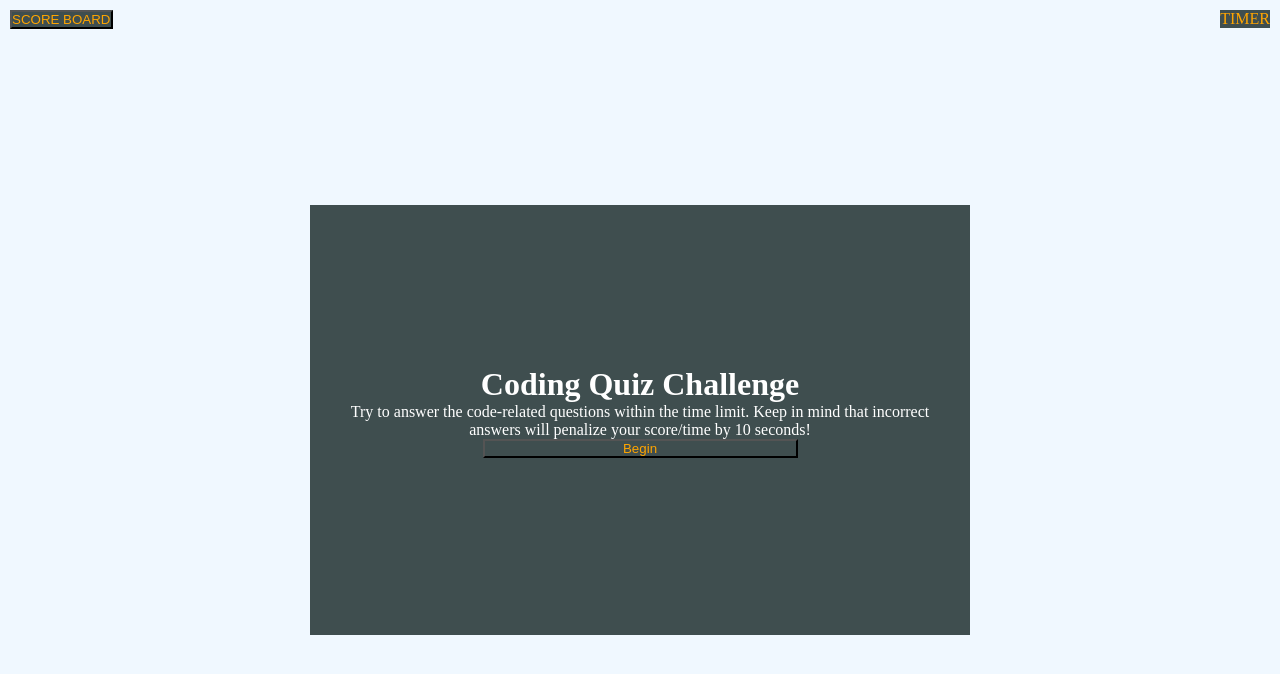
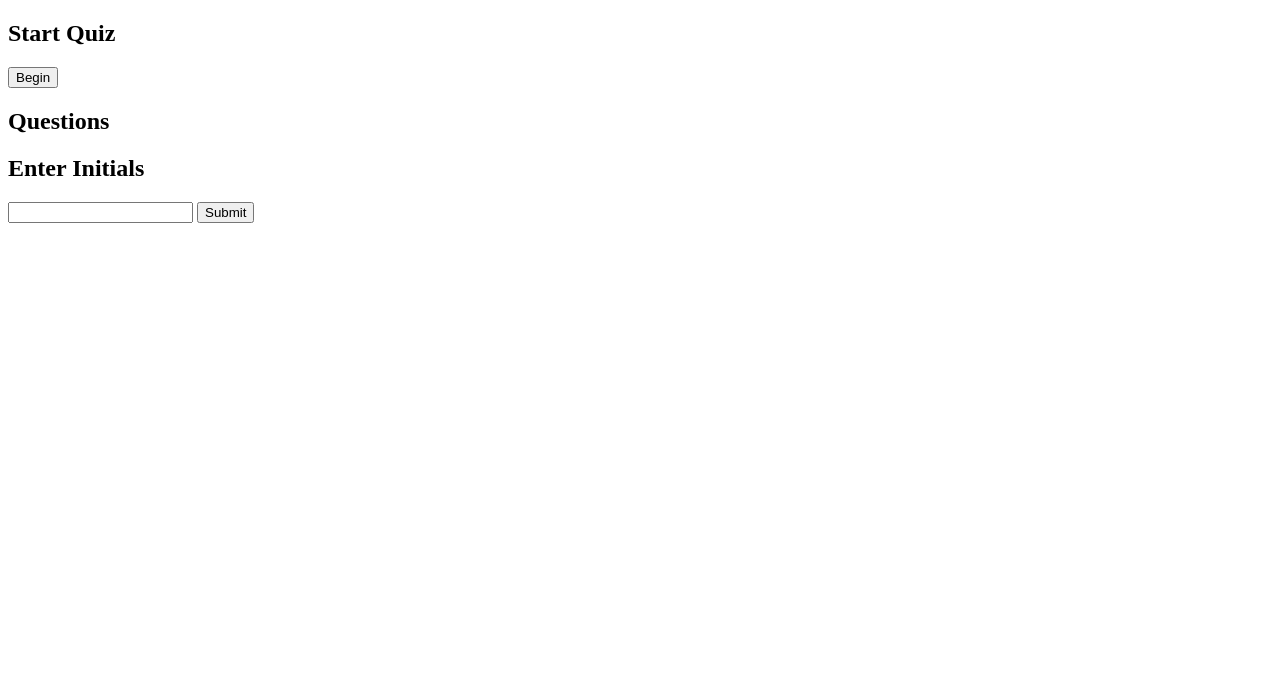
Before and after one commit to BrandyM98/code-quiz-project, a plain HTML site: page index.html in a window 1280 px wide. Drawn offline with Linux system fonts and the light colour scheme.

Commit message:
trying to clean up html and script. Started over.

```diff
--- a/assets/script.js
+++ b/assets/script.js
@@ -1,14 +1,89 @@
-var button = document.querySelector('.btn');
-var start = document.querySelector('#intro');
-var quiz = document.querySelector('#quiz');
-//var end = document.querySelector('#end');
-//var submit = document.querySelector('#submit);
+var state ='start'
 
-//var questions = ["First", "Second", "Third", "Fourth", "Fifth"];
+var startEl = document.querySelector('#start');//line 15 in html
+var quizEl = document.querySelector('#quiz');//line 19 in html
+var endEl = document.querySelector('#end');//line 25 in html
+var startButton = document.querySelector('#start button');//line 17 in html
+var submitScore = document.querySelector('#end button');//line 25 in html
+var titleEl = document.querySelector("#quiz #title");//line 20 in html
+var questionsEl = document.querySelector('#questions')//line 21 in html
 
-const begin = function (){
-    start.style.display= "none";
-    quiz.style.display= "block";
-    //questions.style.display="block";
+var questions = ["First", "Second", "Third", "Fourth", "Fifth"];
+var cursor = 0;
+
+function displayState() {
+    if (state === 'start') {
+        startEl.style.display = 'block';
+        quizEl.style.display = 'none';
+        endEl.style.display = 'none';
+    }
+    if (state === 'quiz') {
+        startEl.style.display = 'none';
+        quizEl.style.display = 'block';
+        endEl.style.display = 'none';
+        displayQuestions();
+    }
+    if (state === 'end') {
+        startEl.style.display = 'none';
+        quizEl.style.display = 'none';
+        endEl.style.display = 'block';
+    }
 }
+
 button.addEventListener("click", begin)
+
+//const nextQuestion = function () {
+
+//function pickAnswer() {}
+
+/*
+const quizData = [
+    {
+        "question: hi?",
+        a: "",
+        b: "",
+        c: "",
+        d: "",
+        correct: "a",
+    }
+    {
+        "question: hi?",
+        a: "",
+        b: "",
+        c: "",
+        d: "",
+        correct: "a",
+    }
+    {
+        "question: hi?",
+        a: "",
+        b: "",
+        c: "",
+        d: "",
+        correct: "a",
+    }
+    {
+        "question: hi?",
+        a: "",
+        b: "",
+        c: "",
+        d: "",
+        correct: "a",
+    }
+];
+
+const quiz = document.getElementById('quiz')
+const answerEl = document.querySelectorAll('answer')
+const questionEl = document.querySelectorAll('question')
+const a-question = document.querySelectorAll('a-question')
+const b-question = document.querySelectorAll('b-question')
+const c-question = document.querySelectorAll('c-question')
+const d-question = document.querySelectorAll('d-question')
+const submit = document.getElementById('submit')
+
+var current = 0
+var score = 0
+
+begin()
+
+*/
--- a/assets/style.css
+++ /dev/null
@@ -1,84 +0,0 @@
-* {
-    margin: 0;
-    padding: 0;
-     /* font fam */
-}
-
-body {
-    background-color: aliceblue;
-    overflow: hidden;
-    /* font fam */
-}
-
-p{
-    color: white;
-    /*font size*/
-}
-
-button{
-    outline: none;
-    background-color: #3F4E4F;
-    color: orange;
-}
-
-h1, h2{
-    color: white;
-    text-align: center;
-
-}
-/*---------------------------------------------*/
-/* this would be everything in the outer div */
-/*---------------------------------------------*/
-.outer{
-
-    height: 100vh;
-    display: flex;
-    flex-direction: column;
-    justify-content: start;
-    padding: 10px 10px;
-}
-
-/*"nav" section*/
-
-
-.top p {
- float: right;
- background-color: #3F4E4F;
- color: orange;
-}
-
-.top button{
-    float: left;
-    background-color: #3F4E4F;
-    color: orange;
-    /* font size */
-}
-
-/*---------------------------------------------*/
-/* this would be everything in the inner div */
-/*---------------------------------------------*/
-
-/*intro*/
-
-.inner{
-    background-color: #3F4E4F;
-    padding: 15px;
-    height: 50%;
-    width: 50%;
-    margin: auto;
-    display: flex;
-    flex-direction: column;
-    justify-content: center;
-}
-
-#intro{
-    margin-bottom: 15px;
-    text-align: center;
-}
-
-#intro button{
-    width: 50%;
-}
-
-
-/*questions*/
--- a/index.html
+++ b/index.html
@@ -1,11 +1,9 @@
 <!DOCTYPE html>
 <html lang="en">
-
 <head>
   <meta charset="UTF-8">
   <meta http-equiv="X-UA-Compatible" content="IE=edge">
   <meta name="viewport" content="width=device-width, initial-scale=1.0">
-    <link rel="stylesheet" href="./assets/style.css">
   <title>Code Quiz</title>
   <style>
     * {
@@ -13,51 +11,22 @@
     }
   </style>
 </head>
-<main>
+<body>
+  <section id="start">
+    <h2>Start Quiz</h2>
+    <button>Begin</button>
+  </section>
+  <section id="quiz">
+    <h2 id="title">Questions</h2>
+    <div id="questions">
 
-    <body>
-        <div class="outer">
-            <!--this will be to contain everything?-->
-            <div>
-                <!-- this will be at the top like a nav bar would be-->
-                <section>
-                    <div class="top"><!--style="display: none"-->
-                        <button>SCORE BOARD</button>
-                        <p>TIMER</p>
     </div>
   </section>
-            </div>
-
-            <div class="inner">
-                <!--this will be the inside where i can format the questions-->
-                <header id="intro">
-                    <!-- this will be the intro page-->
-                    <h1>Coding Quiz Challenge</h2>
-                    <p>Try to answer the code-related questions within the time limit. Keep in mind that incorrect
-                        answers
-                        will
-                        penalize your score/time by 10 seconds! </p>
-                    <button class="btn">Begin</button>
-                </header>
-
-                <main>
-                    <!-- this will be the inside box container-->
-                    <section id="quiz" style="display: none">
-                        <h2 id="title">Questions</h2>
-                        <div id="questions">
-                        </div>
-                    </section>
-
-                    <section id="end" style="display: none">
+  <section id="end">
     <h2>Enter Initials</h2>
     <input type="text" />
     <button>Submit</button>
   </section>
-                </main>
-            </div>
-        </div>
-        <script src="./assets/script.js"></script>
+  <script src="./script.js"></script>
 </body>
-</main>
-
 </html>
```
Also changed, not shown: 2 other files. Lines whose indentation alone changed are shown as unchanged.
